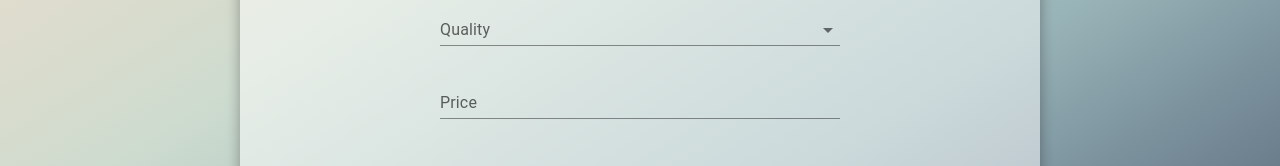
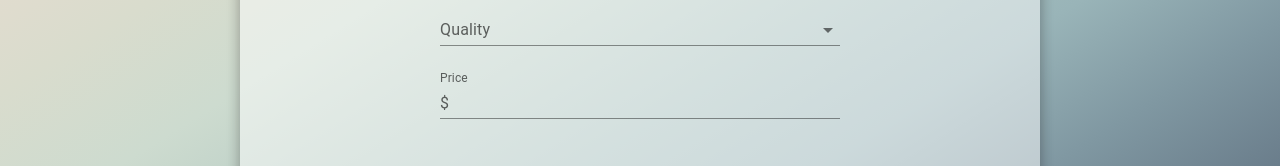
Before and after one commit to Puzzle-Capstone/puzzlrs, a React (Create React App) app: page /add-puzzle in a window 1280 px wide. Shown: the part 342-508 px from the top of the page. Built offline with nearby package versions, Linux system fonts and the light colour scheme.

Commit message:
Change order of inputs

```diff
--- a/src/components/AddPuzzleForm.tsx
+++ b/src/components/AddPuzzleForm.tsx
@@ -52,9 +52,9 @@ const AddPuzzleForm = () => {
             {qualityOptions}
           </Select>
         </FormControl>
-        {/* <FormControl variant="standard">
+        <FormControl variant="standard">
           <InputLabel id='piece-count-select-label'>Price</InputLabel>
-          <Select
+          {/* <Select
             className='dropdown'
             labelId='price-select-label'
             id="price-select"
@@ -62,7 +62,7 @@ const AddPuzzleForm = () => {
             onChange={event => setPrice(event.target.value)}
           >
             {piecesOptions}
-          </Select>
+          </Select> */}
           <Input
             className='dropdown'
             id="price-select"
@@ -71,8 +71,8 @@ const AddPuzzleForm = () => {
             onChange={event => setPrice(event.target.value)}
             startAdornment={<InputAdornment position="start">$</InputAdornment>}
             />
-        </FormControl> */}
-        <TextField
+        </FormControl>
+        {/* <TextField
           className='dropdown'
           id="price-select"
           label="Price"
@@ -80,7 +80,7 @@ const AddPuzzleForm = () => {
           variant="standard"
           value={price}
           onChange={event => setPrice(event.target.value)}
-        />
+        /> */}
         {/* <FormControl variant="standard">
           <InputLabel id='piece-count-select-label'>Size (piece count)</InputLabel>
           <Select
```
